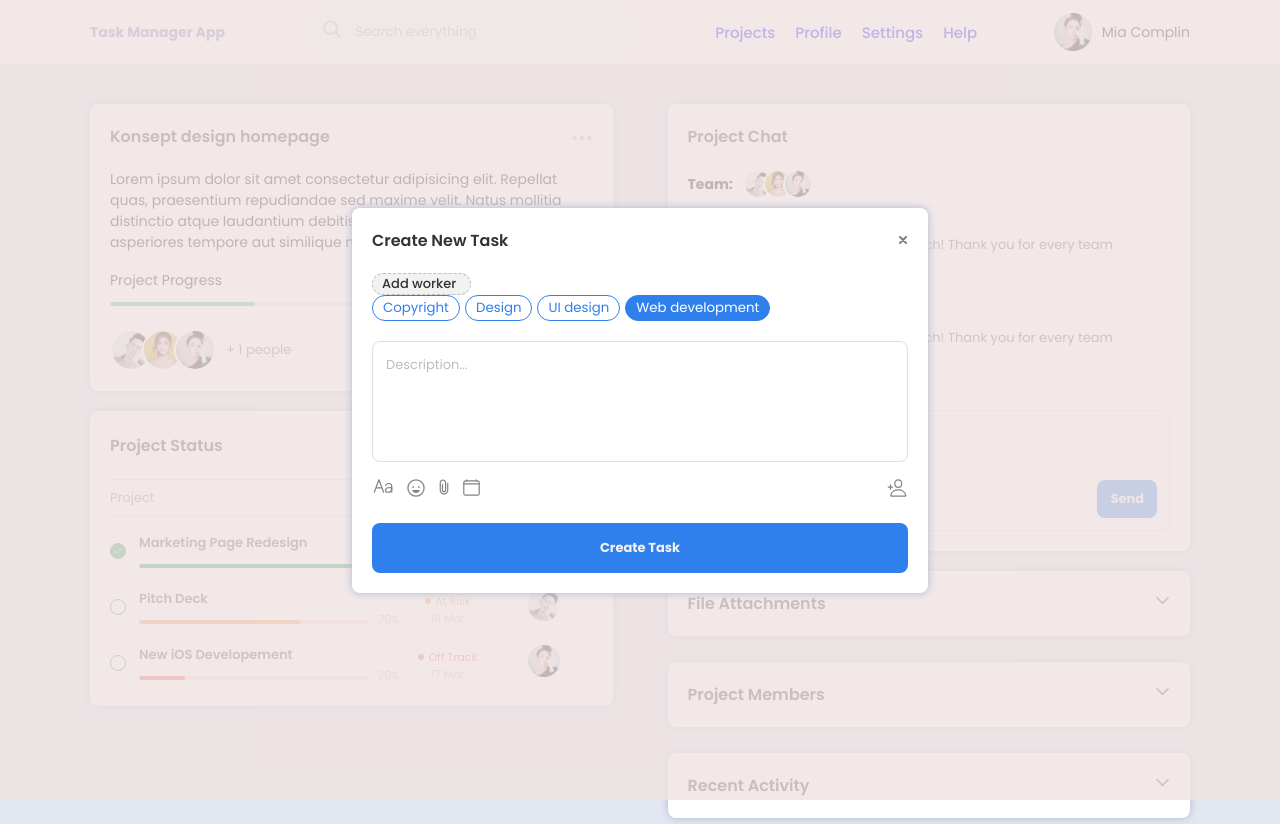
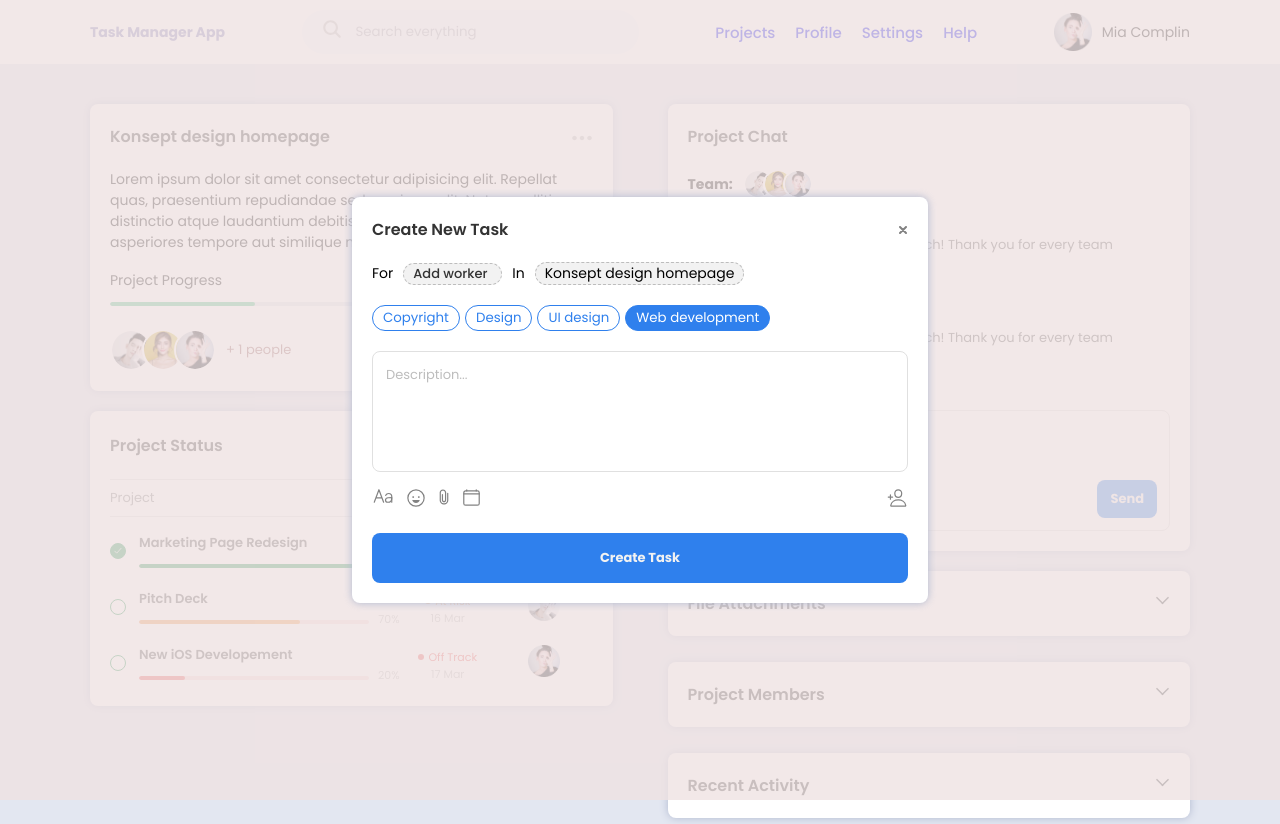
Before and after one commit to NickMomotenko/task-manager, a React (Vite) app: page /project/1 in a window 1280 px wide. Built offline with nearby package versions, Linux system fonts and the light colour scheme.

Commit message:
fixed TaskCreator , Worker , Select

```diff
--- a/src/containers/Select/index.tsx
+++ b/src/containers/Select/index.tsx
@@ -2,7 +2,7 @@ import React, { useState, useRef, useEffect } from "react";
 
 import { SelectInput, SelectInputProps } from "./SelectInput";
 
-import { SelectOptions, SelectOptionWrapp, SelectWrapp } from "./styled";
+import { SelectOptions, SelectWrapp } from "./styled";
 
 import { TOption } from "./types";
 
@@ -21,19 +21,6 @@ export type SelectProps = {
   onChange?: (value: any) => void;
   selectedValue?: TOption;
   placeHolder?: string;
-};
-
-const SelectOption: React.FC<TOption> = ({
-  value,
-  label,
-  isSelected,
-  onClick,
-}) => {
-  const handleClick = () => {
-    onClick?.(value);
-  };
-
-  return <SelectOptionWrapp onClick={handleClick}>{label}</SelectOptionWrapp>;
 };
 
 export const Select: React.FC<SelectProps> = ({
@@ -118,13 +105,11 @@ export const Select: React.FC<SelectProps> = ({
       {showMenu && (
         <SelectOptions className={optionsClassName}>
           {options?.map((option, ind) => {
-            console.log(String(option.value.name));
-
             return (
               <>
                 {option.customOption && (
                   <option.customOption
-                    key={String(option.value.name)}
+                    key={ind}
                     onClick={() => onItemClick(option)}
                     isSelected={isSelected(option)}
                     {...option}
@@ -138,12 +123,3 @@ export const Select: React.FC<SelectProps> = ({
     </SelectWrapp>
   );
 };
-
-// ) : (
-//   <SelectOption
-//     key={String(option.value)}
-//     onClick={() => onItemClick(option)}
-//     isSelected={isSelected(option)}
-//     {...option}
-//   />
-// )}
--- a/src/containers/Select/styled.ts
+++ b/src/containers/Select/styled.ts
@@ -4,7 +4,8 @@ export const SelectWrapp = styled.div``;
 
 export const SelectOptions = styled.div`
   border-radius: var(--button-radius);
-  max-width: 60%;
+  max-width: 300px;
+  width: 100%;
   box-shadow: rgb(175, 184, 207) 0px 0px 8px;
   padding-bottom: 10px;
 
--- /dev/null
+++ b/src/containers/TaskCreator/TaskCreatorSelect.tsx
@@ -0,0 +1,43 @@
+import { useSelector } from "react-redux";
+import { Select } from "../Select";
+import { Worker } from "../Worker";
+
+import { implementorList } from "./data";
+
+import {
+  TaskCreatorSelectBlock,
+  TaskCreatorSelectText,
+  TaskCreatorSelectWrapp,
+  TaskCreatorSelectProject,
+} from "./styled";
+import { RootState } from "../../redux/store";
+
+type TaskCreatorSelectProps = {
+  setSelectedOption: (value: any) => void;
+};
+
+export const TaskCreatorSelect: React.FC<TaskCreatorSelectProps> = ({
+  setSelectedOption,
+}) => {
+  const { activeProject } = useSelector((state: RootState) => state.projects);
+
+  return (
+    <TaskCreatorSelectWrapp>
+      <TaskCreatorSelectBlock>
+        <TaskCreatorSelectText>For</TaskCreatorSelectText>
+        <Select
+          customInput={Worker}
+          options={implementorList}
+          onChange={setSelectedOption}
+          placeHolder="Add worker"
+        />
+      </TaskCreatorSelectBlock>
+      <TaskCreatorSelectBlock>
+        <TaskCreatorSelectText>In</TaskCreatorSelectText>
+        <TaskCreatorSelectProject>
+          {activeProject?.data.title}
+        </TaskCreatorSelectProject>
+      </TaskCreatorSelectBlock>
+    </TaskCreatorSelectWrapp>
+  );
+};
--- a/src/containers/TaskCreator/index.tsx
+++ b/src/containers/TaskCreator/index.tsx
@@ -8,8 +8,7 @@ import { Button } from "../../components/Button";
 import { TaskCreatorLabels } from "./TaskCreatorLabels";
 import { TaskCreatorTextarea } from "./TaskCreatorTextarea";
 import { TaskCreatorOptionList } from "./TaskCreatorOptionList";
-import { Select } from "../Select";
-import { Worker } from "../Worker";
+import { TaskCreatorSelect } from "./TaskCreatorSelect";
 
 import {
   TaskCreatorWrapp,
@@ -20,7 +19,7 @@ import {
 
 import { useInput } from "../../hooks/useInput";
 
-import { implementorList, labelData } from "./data";
+import { labelData } from "./data";
 
 export const TaskCreator = () => {
   const {
@@ -49,7 +48,7 @@ export const TaskCreator = () => {
       projectName: activeProject?.data.title,
       projectUsers: {
         owner: authUser,
-        implementor: {},
+        implementor: selectedOption,
       },
       projectLabels: checkedLabels,
       projectDescription: descriptionTextarea.value,
@@ -61,12 +60,7 @@ export const TaskCreator = () => {
   return (
     <TaskCreatorWrapp>
       <TaskCreatorBody>
-        <Select
-          customInput={Worker}
-          options={implementorList}
-          onChange={setSelectedOption}
-          placeHolder="Add worker"
-        />
+        <TaskCreatorSelect setSelectedOption={setSelectedOption} />
         <TaskCreatorLabels
           labelList={labelList}
           toggleLabelChecked={toggleLabelChecked}
--- a/src/containers/TaskCreator/styled.ts
+++ b/src/containers/TaskCreator/styled.ts
@@ -1,5 +1,6 @@
 import styled from "styled-components";
 import { Row } from "../../components/Layout";
+import { WorkerWrapp } from "../Worker/styled";
 
 export const TaskCreatorWrapp = styled.div`
   position: relative;
@@ -105,3 +106,21 @@ export const TaskCreatorImplementorWrapp = styled.div`
 `;
 
 export const TaskCreatorImplementorBody = styled(Row)``;
+
+export const TaskCreatorSelectWrapp = styled(Row)`
+  margin-bottom: 20px;
+`;
+
+export const TaskCreatorSelectText = styled.span`
+  margin-right: 10px;
+`;
+
+export const TaskCreatorSelectBlock = styled(Row)`
+  margin-right: 10px;
+
+  &:last-child {
+    margin-right: 0;
+  }
+`;
+
+export const TaskCreatorSelectProject = styled(WorkerWrapp)``;
--- a/src/containers/Worker/styled.ts
+++ b/src/containers/Worker/styled.ts
@@ -9,11 +9,12 @@ export const WorkerWrapp = styled.div`
   background: #f2f2f2;
   border: 1px dashed #bdbdbd;
   min-width: 99px;
+
+  padding: 0 9px;
 `;
 
 export const WorkerName = styled.div`
   font-weight: 500;
   font-size: 13px;
   color: #333333;
-  margin-left: 9px;
 `;
```
Also changed, not shown: src/containers/Select/SelectOption.tsx (+13 -4 lines), src/containers/TaskCreator/TaskCreatorImplementor.tsx (deleted, +0 -65 lines).
